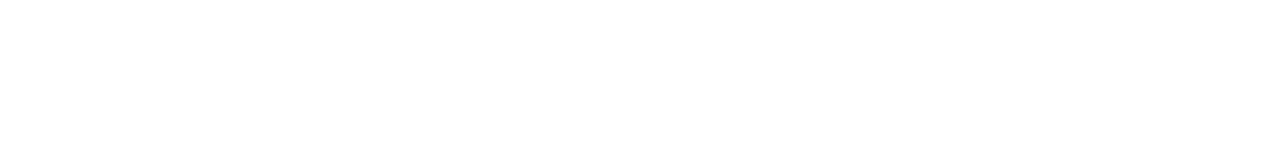
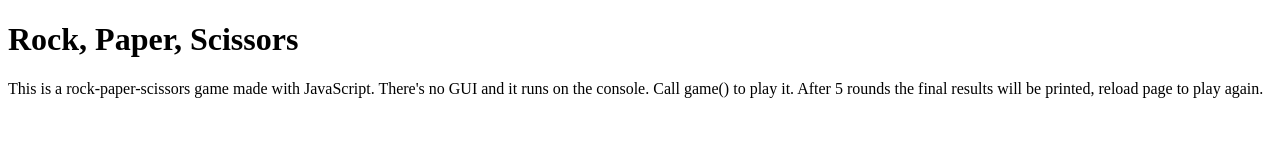
Before and after one commit to christina-aguiar/odin-rock-paper-scissors, a plain HTML site: page index.html in a window 1280 px wide. Drawn offline with Linux system fonts and the light colour scheme.

Commit message:
add instructions

```diff
--- a/index.html
+++ b/index.html
@@ -4,10 +4,11 @@
     <meta charset="UTF-8">
     <meta http-equiv="X-UA-Compatible" content="IE=edge">
     <meta name="viewport" content="width=device-width, initial-scale=1.0">
-    <title>Document</title>
+    <title>Rock, Paper, Scissors.</title>
     <script src="script.js"></script>
 </head>
 <body>
-
+    <h1>Rock, Paper, Scissors</h1>
+    <p>This is a rock-paper-scissors game made with JavaScript. There's no GUI and it runs on the console. Call game() to play it. After 5 rounds the final results will be printed, reload page to play again.</p>
 </body>
 </html>
```
